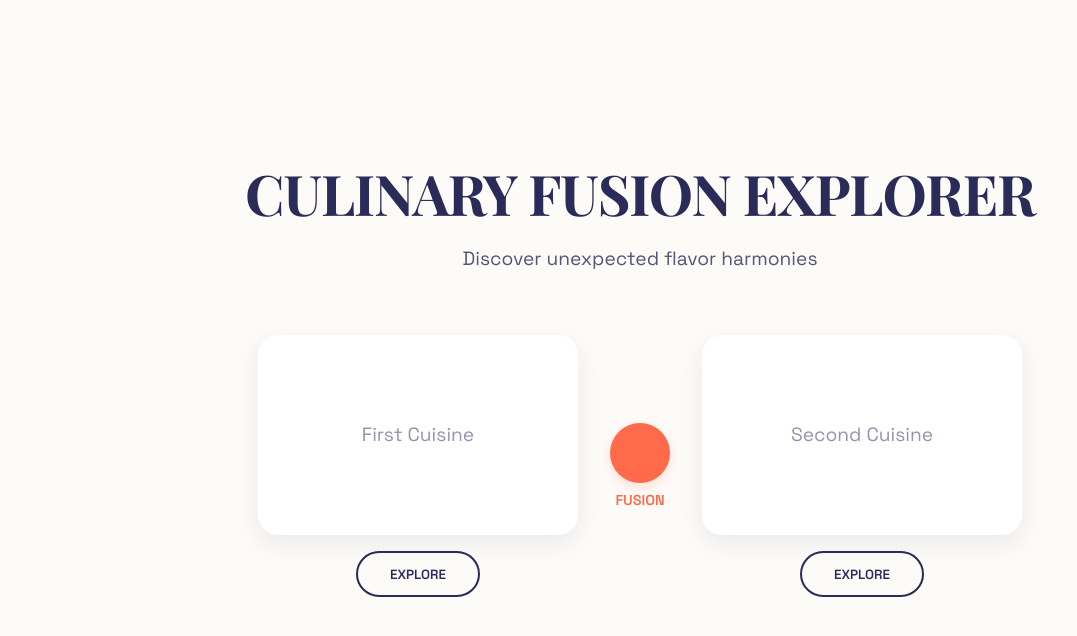
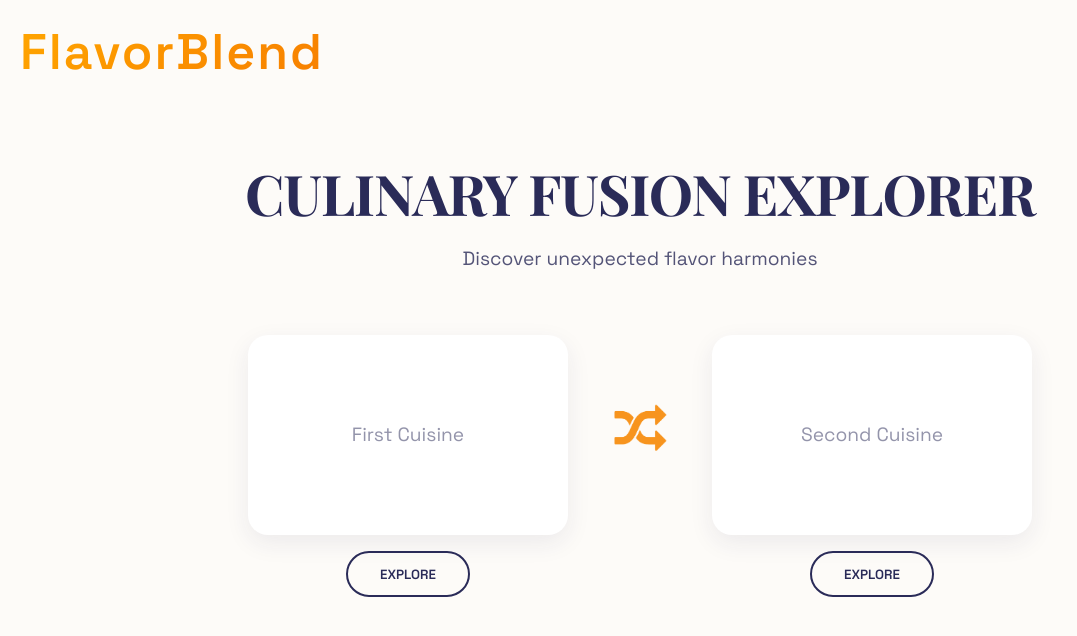
Before and after one commit to simarjeetss/food-app, a Flask app: page / in a window 1280 px wide. Shown: the top 636 px of the page, without its empty margins (0-1077 px from the left). Run offline with Flask 3, Linux system fonts and the light colour scheme; some libraries are stand-ins or nearby versions.

Commit message:
removed useless code

```diff
--- a/app.py
+++ b/app.py
@@ -1,163 +1,24 @@
-# import os
-# import requests
-# from flask import Flask, request, jsonify, render_template
-# import markdown
-
-
-# app = Flask(__name__)
-
-# # Cloudflare API details
-# API_BASE_URL = "https://api.cloudflare.com/client/v4/accounts/a41c307ccbbda2088dfa01260a21bd83/ai/run/"
-# API_TOKEN = "sVDsrXpaBNvDePOosv25i1tYr-nXje2fM2632bZb"
-# HEADERS = {
-#     "Authorization": f"Bearer {API_TOKEN}",
-#     "Content-Type": "application/json",
-# }
-
-# def create_recipe_prompt(data):
-#     """Creates a detailed prompt based on user preferences."""
-#     cuisine1 = data.get("cuisine1")
-#     cuisine2 = data.get("cuisine2")
-#     servings = data.get("servings", 4)
-#     dietary = data.get("dietary", [])
-#     ingredients = data.get("ingredients", [])
-
-#     # Build dietary restrictions string
-#     dietary_str = ""
-#     if dietary:
-#         dietary_str = f"The recipe must be {' and '.join(dietary)}. "
-
-#     # Build ingredients string
-#     ingredients_str = ""
-#     if ingredients:
-#         ingredients_str = f"Please incorporate these ingredients if possible: {', '.join(ingredients)}. "
-
-#     # Create the main prompt
-#     prompt = (
-#         f"Create a unique fusion recipe that serves {servings} people by combining {cuisine1} "
-#         f"and {cuisine2} cuisines. {dietary_str}{ingredients_str}"
-#         f"The recipe should blend the authentic flavors and cooking techniques from both {cuisine1} "
-#         f"and {cuisine2} traditions."
-#     )
-
-#     return prompt
-
-# def run_cloudflare_model(model, inputs):
-#     """Calls Cloudflare's AI API to generate a response."""
-#     payload = {
-#         "messages": inputs,
-#         "max_tokens": 700,  # Increased for more detailed recipes
-#         "temperature": 0.7   # Added for creativity
-#     }
-
-#     try:
-#         response = requests.post(
-#             f"{API_BASE_URL}{model}",
-#             headers=HEADERS,
-#             json=payload,
-#             timeout=30  # Added timeout
-#         )
-#         response.raise_for_status()
-#         return response.json()
-#     except requests.exceptions.RequestException as e:
-#         return {"error": f"API request failed: {str(e)}"}
-
-# def format_recipe_output(markdown_content):
-#     """Formats the recipe with additional styling."""
-#     # Add custom CSS classes to markdown output
-#     styled_content = markdown_content.replace(
-#         '<h1>', '<h1 class="recipe-title">'
-#     ).replace(
-#         '<h2>', '<h2 class="recipe-section">'
-#     ).replace(
-#         '<ul>', '<ul class="recipe-list">'
-#     ).replace(
-#         '<ol>', '<ol class="recipe-steps">'
-#     )
-
-#     return styled_content
-
-# @app.route("/")
-# def home():
-#     """Render the homepage."""
-#     return render_template("index.html")
-
-# @app.route("/generate", methods=["POST"])
-# def generate_fusion_recipe():
-#     """Generates a fusion recipe based on user preferences."""
-#     data = request.json
-
-#     # Validate required fields
-#     if not data.get("cuisine1") or not data.get("cuisine2"):
-#         return jsonify({"error": "Both cuisine1 and cuisine2 are required"}), 400
-
-#     # Create the prompt
-#     prompt = create_recipe_prompt(data)
-
-#     # System message with detailed instructions
-#     system_message = """You are a professional chef specializing in fusion cuisine. Your task is to create innovative yet practical fusion recipes that combine different culinary traditions. Follow these guidelines:
-
-#             1. Start with a brief introduction about the fusion concept
-#             2. List all ingredients with precise measurements for the specified number of servings
-#             3. Provide clear, step-by-step cooking instructions
-#             4. Include cooking times and temperatures where relevant
-#             5. Add notes about any special techniques or ingredient substitutions
-#             6. Respect any dietary restrictions provided
-#             7. Format the recipe in Markdown with clear sections
-
-#             Your response should be well-structured with:
-#             - A title for the fusion dish
-#             - Ingredients list
-#             - Step-by-step instructions
-#             - Optional: serving suggestions or tips"""
-
-#     inputs = [
-#         {"role": "system", "content": system_message},
-#         {"role": "user", "content": prompt},
-#     ]
-
-#     # Generate recipe
-#     output = run_cloudflare_model("@cf/meta/llama-3-8b-instruct", inputs)
-
-#     if "error" in output:
-#         return jsonify({"error": output["error"]}), 500
-
-#     try:
-#         markdown_content = output["result"]["response"]
-#         formatted_output = format_recipe_output(markdown.markdown(markdown_content))
-
-#         return jsonify({
-#             "recipe": formatted_output,
-#             "raw_markdown": markdown_content  # Optional: for debugging or alternative display
-#         })
-#     except Exception as e:
-#         return jsonify({"error": f"Failed to process recipe: {str(e)}"}), 500
-
-# # Error Handlers
-# @app.errorhandler(400)
-# def bad_request(e):
-#     return jsonify({"error": "Bad request"}), 400
-
-# @app.errorhandler(500)
-# def server_error(e):
-#     return jsonify({"error": "Internal server error"}), 500
-
-# if __name__ == "__main__":
-#     app.run(debug=True)
-
-
 import os
 import requests
 from flask import Flask, request, jsonify, render_template
 import markdown
 import json
 import base64
+from dotenv import load_dotenv
+
+
 
 app = Flask(__name__)
 
+load_dotenv()
+
+
+
+
 # Cloudflare API details
-API_BASE_URL = "https://api.cloudflare.com/client/v4/accounts/a41c307ccbbda2088dfa01260a21bd83/ai/run/"
-API_TOKEN = "sVDsrXpaBNvDePOosv25i1tYr-nXje2fM2632bZb"  # Store in .env
+API_BASE_URL = os.getenv('API_BASE_URL')
+# API_TOKEN = "sVDsrXpaBNvDePOosv25i1tYr-nXje2fM2632bZb"
+API_TOKEN = os.getenv('API_TOKEN')
 HEADERS = {
     "Authorization": f"Bearer {API_TOKEN}",
     "Content-Type": "application/json",
@@ -217,7 +78,7 @@ def home():
 def generate_recipe_image(recipe):
     """Generates an image for the recipe using Cloudflare's Image Generation."""
     try:
-        recipe = "pasta"
+        # recipe = "pasta"
         # Create a prompt for the image generation
         image_prompt = f"A professional food photography style image of the following dish: {recipe}. The image should be well-lit, styled like a high-end restaurant cookbook, with garnishes and appropriate plating."
 
--- a/requirments.txt
+++ b/requirments.txt
@@ -1,4 +1 @@
-transformers
-diffusers
-torch
-ipython
+dotenv
--- a/static/styles.css
+++ b/static/styles.css
@@ -114,6 +114,8 @@ body {
     justify-content: center;
     box-shadow: 0 4px 12px rgba(255, 107, 74, 0.2);
 }
+
+
 
 .fusion-text {
     font-size: 0.9rem;
@@ -277,7 +279,7 @@ body {
     opacity: 0;
     visibility: hidden;
     transition: opacity 0.3s ease, visibility 0.3s ease;
-    align-self: center;
+    /* align-self: center; */
 }
 
 .modal.visible {
@@ -303,7 +305,7 @@ body {
     max-width: 600px;
     max-height: 90vh;
     overflow-y: auto;
-    align-self: center;
+    /* align-self: center; */
     box-shadow: 0 16px 40px rgba(42, 43, 88, 0.1);
     z-index: 2001;
     transform: translateY(20px);
@@ -819,3 +821,27 @@ body {
     color: #4A4A4A;
     margin: 2rem 0;
 }
+
+.brand-logo {
+    position: absolute;
+    top: 20px;
+    left: 20px;
+    font-family: 'Space Grotesk', sans-serif;
+    font-size: 50px;
+    font-weight: 800;
+    color: orange; /* Vibrant red for a bold, eye-catching look */
+    letter-spacing: 2px;
+    /* text-transform: uppercase; */
+    background: linear-gradient(135deg, orange, #F77F00); /* Gradient effect */
+    -webkit-background-clip: text;
+    -webkit-text-fill-color: transparent;
+}
+
+
+.fusion-indicator img {
+    width: 50px;
+    height: auto;
+    margin-bottom: 65px;
+    position: relative;
+    top: -10px;
+}
--- a/templates/index.html
+++ b/templates/index.html
@@ -10,6 +10,9 @@
 <body>
     <div id="app">
         <!-- Main View -->
+        <div  class="brand-logo">FlavorBlend
+        </div>
+
         <div id="main-view" class="main-view">
             <div class="content-wrapper">
                 <h1 class="title">CULINARY FUSION EXPLORER</h1>
@@ -24,9 +27,12 @@
                     </div>
 
                     <div class="fusion-indicator">
-                        <div class="fusion-circle"></div>
-                        <span class="fusion-text">FUSION</span>
+                        <img src="/static/shuffle.png" alt="" style="width: 80px; height: auto;">
+                        <!-- <div class="fusion-circle"></div> -->
+                        <!-- <span class="fusion-text">FUSION</span> -->
                     </div>
+
+
 
                     <div class="cuisine-selector" id="cuisine2-container">
                         <div class="cuisine-preview" id="cuisine2-preview">
```
Also changed, not shown: static/shuffle.png (added), 1 other file.
